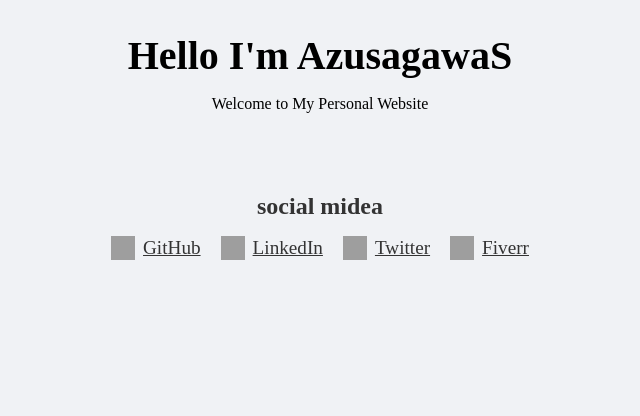
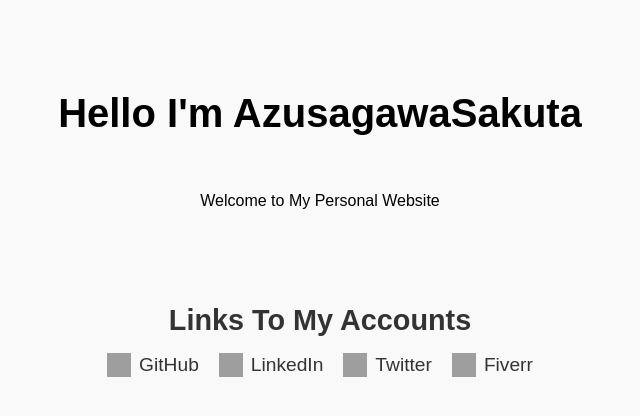
Before and after one commit to AzusagawaSakuta131/My-Personal-Website, a plain HTML site: page index.html in a window 1280 px wide. Shown: the whole page, without its empty margins (320-960 px from the left). Drawn offline with Linux system fonts and the light colour scheme; grey boxes are pictures that could not be loaded.

Commit message:
Add files via upload

```diff
--- a/index.html
+++ b/index.html
@@ -8,13 +8,15 @@
     <script src="script.js" defer></script>
 </head>
 <body>
-    <header>
-        <h1>Hello I'm AzusagawaS</h1>
-        <p>Welcome to My Personal Website</p>
-    </header>
+        <header class="head">
+            <div class="switch"></div>
+            <h1 class="hello">Hello I'm AzusagawaSakuta</h1>
+            <p class="welcome">Welcome to My Personal Website</p>
+            <img src="resources/Photo.jpg" class="hiddenimage" />
+        </header>
 
     <section class="social">
-        <h2>social midea</h2>
+        <h2>Links To My Accounts</h2>
         <ul class="social-list">
             <li>
                 <a href="https://github.com/ExpLoiAT" target="_blank" rel="noopener noreferrer">
--- a/style.css
+++ b/style.css
@@ -1,36 +1,85 @@
-
 body {
-    font - family: Arial, sans-serif;
-    background: #f0f2f5;
+    font-family: Arial, sans-serif;
+    background: #F9F9F9;
     color: #333;
     margin: 0;
     padding: 0;
     text-align: center;
 }
 
-header {
-    background - color: #4a90e2;
-    padding: 2rem 1rem;
+.head{
+    position:relative;
+    padding: 3rem 1rem;
     color: black;
 }
-
-    header h1 {
-        margin: 0;
+.hello {
+    position: absolute;
+    top: 4rem;
+    left: 50%;
+    transform: translate(-50%);
     font-size: 2.5rem;
+    white-space: nowrap;
+    z-index: 1;
+    pointer-events: none;
+    background: linear-gradient(to right, black 50%, transparent 50%);
+    background-size: 200% 100%;
+    background-position:  0 100%;
+    -webkit-background-clip: text;
+    -webkit-text-fill-color: transparent;
+    transition: background-position 2s ease;
+}
+.welcome{
+    position:absolute;
+    top:11rem;
+    left:50%;
+    transform:translate(-50%);
 }
 
+.hiddenimage {
+    position: absolute;
+    width: 9rem;
+    z-index: 2;
+    transform: translate(-50%);
+    top: 3rem;
+    pointer-events: none;
+    transition-delay: 0s;
+    opacity:0;
+}
+
+.switch{
+    position:absolute;
+    top:3rem;
+    width:33rem;
+    height:9rem;
+    left:50%;
+    transform:translate(-50%);
+}
+
+.switch:hover ~ .hiddenimage {
+    opacity: 1;
+    transition-delay: 1s;
+}
+
+.switch:hover~.hello {
+    background-position: -100% 0;
+}
+
+
+
+
+
 section.social {
-    margin: 2rem auto;
+    margin: 13rem auto;
     max-width: 600px;
 }
 
 section.social h2 {
-        font - size: 1.8rem;
+    font-size: 1.8rem;
     margin-bottom: 1rem;
 }
 
 ul.social-list {
-    list - style: none;
+    list-style: none;
     padding: 0;
     display: flex;
     justify-content: center;
@@ -42,7 +91,7 @@ ul.social-list {
 }
 
 ul.social-list a {
-        text - decoration: none;
+    text-decoration: none;
     color: #333;
     font-size: 1.2rem;
     display: flex;
```
Lines whose indentation alone changed are shown as unchanged.
